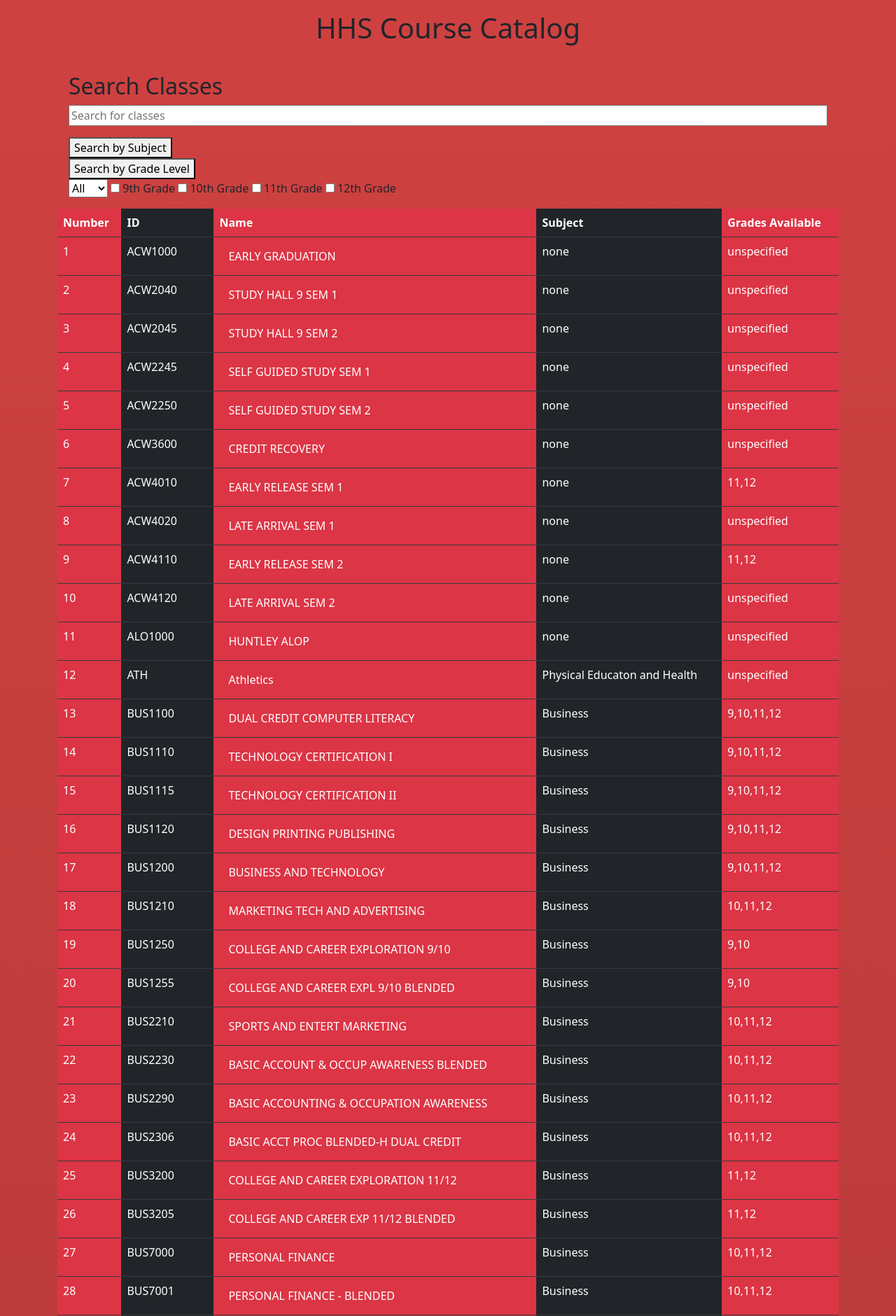
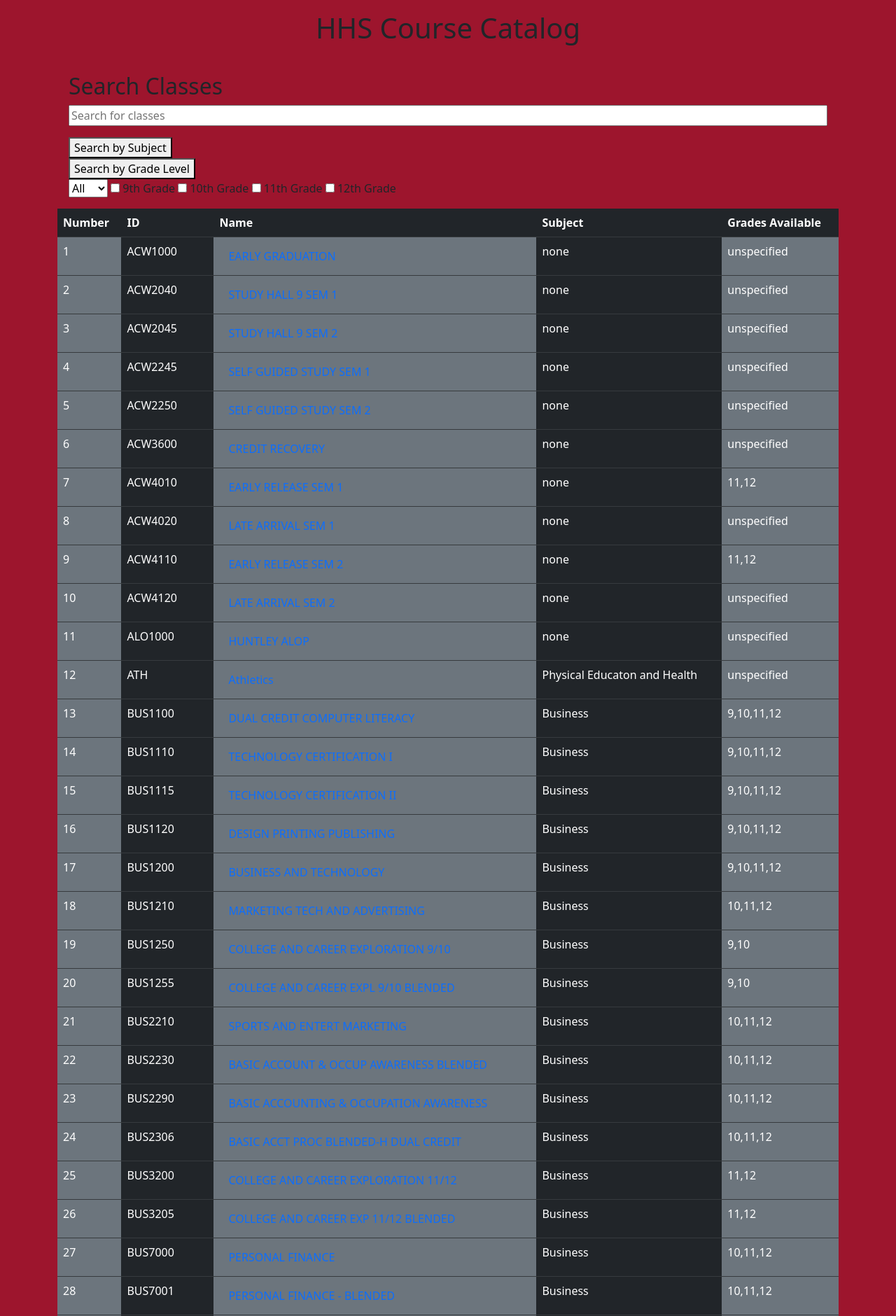
Before and after one commit to AlexanderL0/Course-Catalog-NEW, a Flask app: page / in a window 1280 px wide. Shown: the top 1880 px of the page at 70% size. Run offline with Flask 2, Linux system fonts and the light colour scheme; data comes from the database, SQL or seed files in the repository; some libraries are stand-ins or nearby versions.

Commit message:
aesthetic 2.0

```diff
--- a/templates/base.html
+++ b/templates/base.html
@@ -9,7 +9,7 @@
     <title>{% block title %} {% endblock %} </title>
 
 </head>
-<body style="background: linear-gradient(to bottom, #cf4141, #000000);"></body>
+<body style="background-color: #9d152d"></body>
 
 
     {% block body %} {% endblock %}
--- a/templates/index.html
+++ b/templates/index.html
@@ -89,11 +89,11 @@
                     <tr>
 
 
-                        <th class="bg-danger">Number</th>
+                        <th>Number</th>
                         <th>ID</th>
-                        <th class="bg-danger">Name</th>
+                        <th>Name</th>
                         <th>Subject</th>
-                        <th class="bg-danger">Grades Available</th>
+                        <th>Grades Available</th>
 
 
                     </tr>
@@ -102,10 +102,10 @@
                       <!-- Imports data from database -->
                     {% for lstCourse in lstCourse %}
                         <tr class= "filterDiv {{lstCourse['subject']}}">
-                            <td class="bg-danger">{{ lstCourse['Number'] }}</td>
+                            <td class="bg-secondary">{{ lstCourse['Number'] }}</td>
                             <td>{{ lstCourse['course_id'] }}</td>
-                            <td class="bg-danger">
-                                <a href="{{url_for('Template', Classes = lstCourse['course_id'])}}" class="btn btn-danger btn-xs">
+                            <td class="bg-secondary">
+                                <a href="{{url_for('Template', Classes = lstCourse['course_id'])}}" class="btn btn-muted text-primary btn-xs">
                                     {{ lstCourse['name'] }}
                                 </a>
                             </td>
@@ -115,27 +115,27 @@
                                 <td>none</td>
                             {% endif %}
                             {% if lstCourse['grade_lower'] == '' %}
-                            <td class="bg-danger" data-value="unspecified">unspecified</td>
+                            <td class="bg-secondary" data-value="unspecified">unspecified</td>
                             {% elif lstCourse['grade_lower'] == 9 and lstCourse['grade_upper'] == 9  %}
-                            <td class="bg-danger" data-value="9">9</td>
+                            <td class="bg-secondary" data-value="9">9</td>
                             {% elif lstCourse['grade_lower'] == 9 and lstCourse['grade_upper'] == 10  %}
-                            <td class="bg-danger" data-value="9,10">9,10</td>
+                            <td class="bg-secondary" data-value="9,10">9,10</td>
                             {% elif lstCourse['grade_lower'] == 9 and lstCourse['grade_upper'] == 11  %}
-                            <td class="bg-danger" data-value="9,10,11">9,10,11</td>
+                            <td class="bg-secondary" data-value="9,10,11">9,10,11</td>
                             {% elif lstCourse['grade_lower'] == 9 and lstCourse['grade_upper'] == 12  %}
-                            <td class="bg-danger" data-value="9,10,11,12">9,10,11,12</td>
+                            <td class="bg-secondary" data-value="9,10,11,12">9,10,11,12</td>
                             {% elif lstCourse['grade_lower'] == 10 and lstCourse['grade_upper'] == 10  %}
-                            <td class="bg-danger" data-value="10">10</td>
+                            <td class="bg-secondary" data-value="10">10</td>
                             {% elif lstCourse['grade_lower'] == 10 and lstCourse['grade_upper'] == 11  %}
-                            <td class="bg-danger" data-value="10,11">10,11</td>
+                            <td class="bg-secondary" data-value="10,11">10,11</td>
                             {% elif lstCourse['grade_lower'] == 10 and lstCourse['grade_upper'] == 12  %}
-                            <td class="bg-danger" data-value="10,11,12">10,11,12</td>
+                            <td class="bg-secondary" data-value="10,11,12">10,11,12</td>
                             {% elif lstCourse['grade_lower'] == 11 and lstCourse['grade_upper'] == 11  %}
-                            <td class="bg-danger" data-value="11">11</td>
+                            <td class="bg-secondary" data-value="11">11</td>
                             {% elif lstCourse['grade_lower'] == 11 and lstCourse['grade_upper'] == 12  %}
-                            <td class="bg-danger" data-value="11,12">11,12</td>
+                            <td class="bg-secondary" data-value="11,12">11,12</td>
                             {% elif lstCourse['grade_lower'] == 12 and lstCourse['grade_upper'] == 12  %}
-                            <td class="bg-danger" data-value="12">12</td>
+                            <td class="bg-secondary" data-value="12">12</td>
                             {% endif %}
 
 
```
Also changed, not shown: background.jpeg (deleted).
